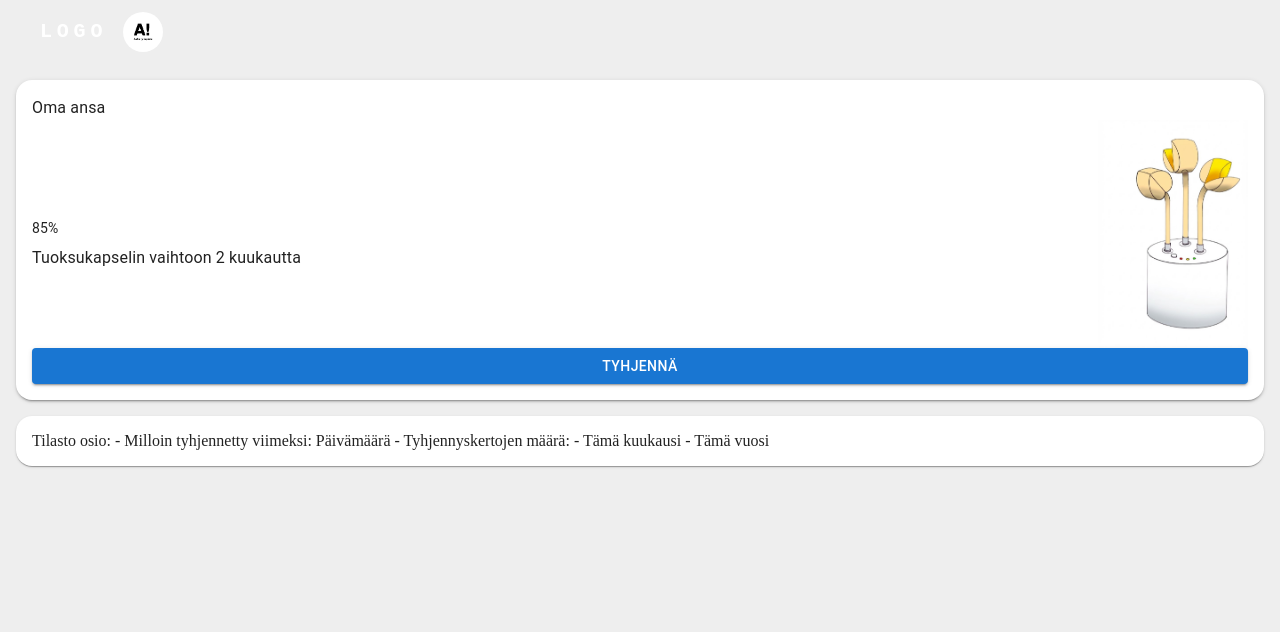
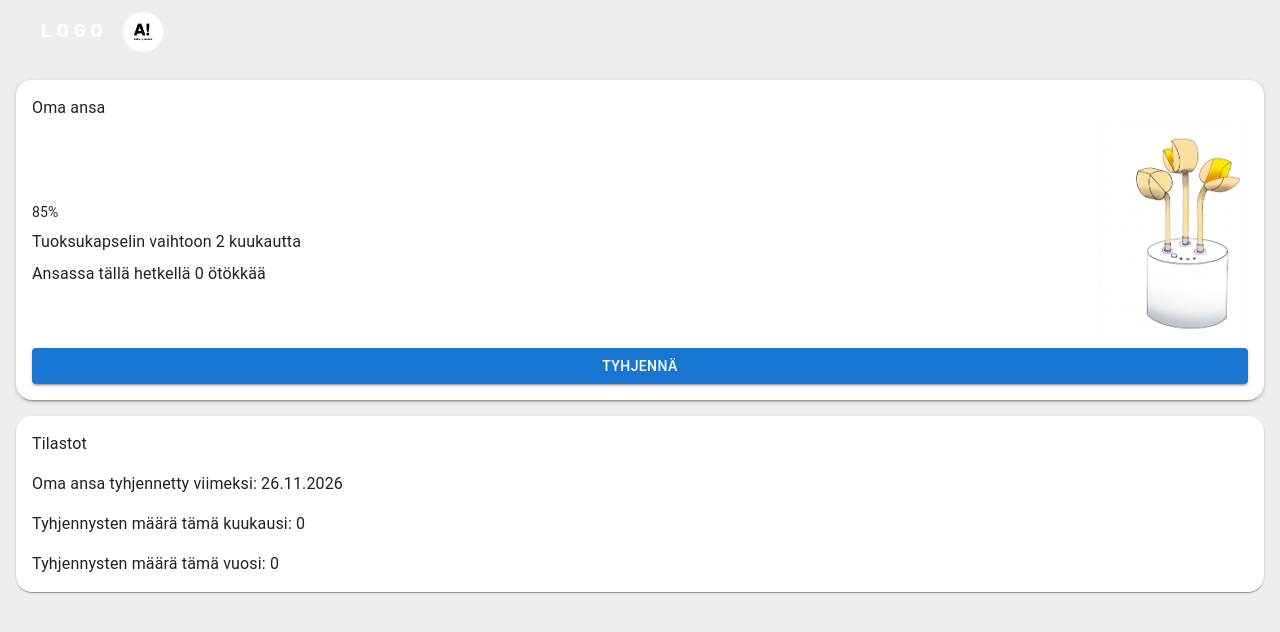
Before and after one commit to anttitulenheimo/prototypeApp, a React (Vite) app: page / in a window 1280 px wide. Shown: the top 632 px of the page. Built offline with nearby package versions, Linux system fonts and the light colour scheme; some icons are missing.

Commit message:
More UI update

```diff
--- a/src/App.jsx
+++ b/src/App.jsx
@@ -24,6 +24,10 @@ function App() {
   const [isCharging, setIsCharging] = useState(false)
   const [isFull, setIsFull] = useState(false)
   const [name, setName] = useState("Oma ansa")
+  const [bugsInTrap, setBugsInTrap] = useState(0)
+  const [lastEmptyDate, setLastEmptyDate] = useState("26.11.2026")
+  const [emptyAmountMonth, setEmptyAmountMonth] = useState(0)
+  const [emptyAmountYear, setEmptyAmountYear] = useState(0)
 
   // For timer
   useEffect(() => {
@@ -87,6 +91,8 @@ function App() {
                   <Typography>
                     Tuoksukapselin vaihtoon 2 kuukautta
                   </Typography>
+
+                  <Typography>Ansassa tällä hetkellä {bugsInTrap} ötökkää</Typography>
                 </Stack>
               </Grid>
 
@@ -144,11 +150,12 @@ function App() {
               bgcolor: 'white'
             }}
           >
-            Tilasto osio:
-            - Milloin tyhjennetty viimeksi: Päivämäärä
-            - Tyhjennyskertojen määrä:
-               - Tämä kuukausi
-               - Tämä vuosi
+            <Stack spacing={2}>
+              <Typography>Tilastot</Typography>
+              <Typography>{name} tyhjennetty viimeksi: {lastEmptyDate}</Typography>
+              <Typography>Tyhjennysten määrä tämä kuukausi: {emptyAmountMonth}</Typography>
+              <Typography>Tyhjennysten määrä tämä vuosi: {emptyAmountMonth}</Typography>
+        </Stack>
           </Paper>
         </Box>
       </>
```
